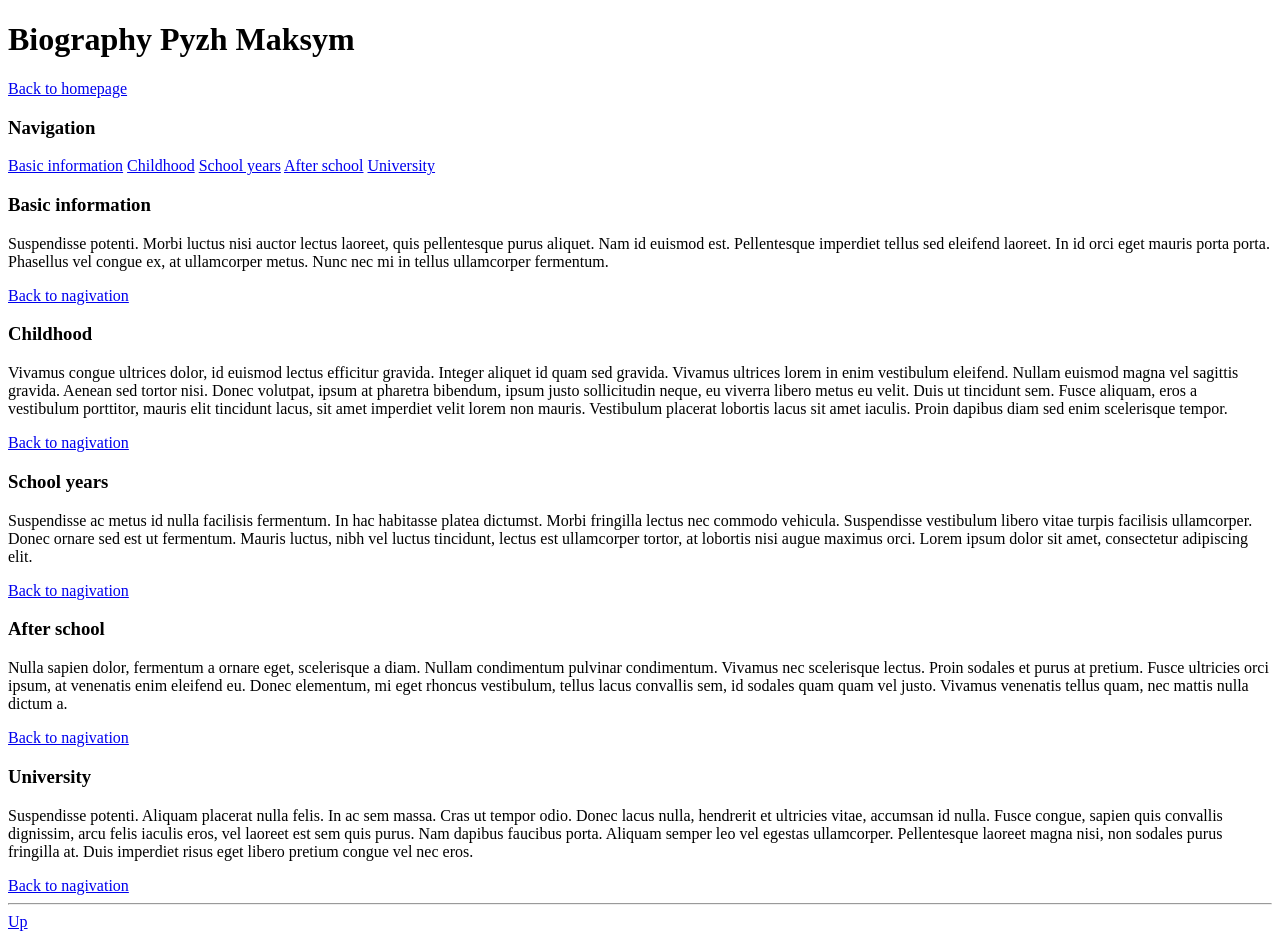
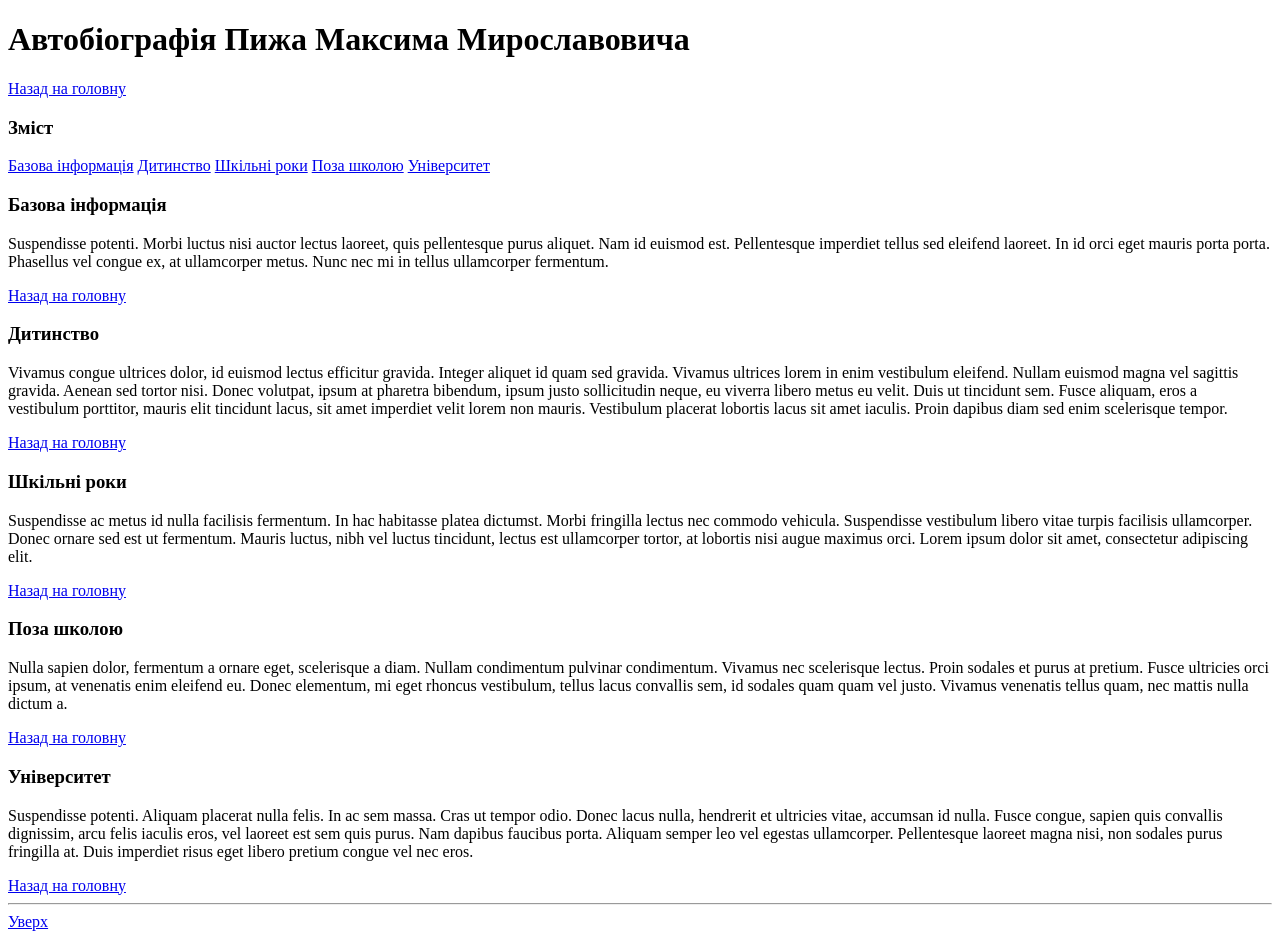
Before and after one commit to MaxPH-pixel/web-learning-university, a plain HTML site: page Laboratory_1/biography.html in a window 1280 px wide. Drawn offline with Linux system fonts and the light colour scheme.

Commit message:
Changed text language to urkainian

```diff
--- a/Laboratory_1/biography.html
+++ b/Laboratory_1/biography.html
@@ -5,28 +5,28 @@
     <title>Biography</title>
 </head>
 <body>
-<h1 id="about">Biography Pyzh Maksym</h1>
-<a href="index.html">Back to homepage</a>
-<h3 id="nav">Navigation</h3>
+<h1 id="about">Автобіографія Пижа Максима Мирославовича</h1>
+<a href="index.html">Назад на головну</a>
+<h3 id="nav">Зміст</h3>
 <nav>
-    <a href="#bi">Basic information</a>
-    <a href="#ch">Childhood</a>
-    <a href="#sy">School years</a>
-    <a href="#af">After school</a>
-    <a href="#us">University</a>
+    <a href="#bi">Базова інформація</a>
+    <a href="#ch">Дитинство</a>
+    <a href="#sy">Шкільні роки</a>
+    <a href="#af">Поза школою</a>
+    <a href="#us">Університет</a>
 </nav>
 <article>
-    <h3 id="bi">Basic information</h3>
+    <h3 id="bi">Базова інформація</h3>
     <p>Suspendisse potenti.
         Morbi luctus nisi auctor lectus laoreet, quis pellentesque purus aliquet. Nam id euismod est.
         Pellentesque imperdiet tellus sed eleifend laoreet. In id orci eget mauris porta porta. Phasellus vel congue ex,
         at ullamcorper metus.
         Nunc nec mi in tellus ullamcorper fermentum.
     </p>
-    <a href="#nav">Back to nagivation</a>
+    <a href="#nav">Назад на головну</a>
 </article>
 <article>
-    <h3 id="ch">Childhood</h3>
+    <h3 id="ch">Дитинство</h3>
     <p>
         Vivamus congue ultrices dolor, id euismod lectus efficitur gravida. Integer aliquet id quam sed gravida. Vivamus
         ultrices lorem in enim vestibulum eleifend.
@@ -35,10 +35,10 @@
         vestibulum porttitor, mauris elit tincidunt lacus, sit amet imperdiet velit lorem non mauris.
         Vestibulum placerat lobortis lacus sit amet iaculis. Proin dapibus diam sed enim scelerisque tempor.
     </p>
-    <a href="#nav">Back to nagivation</a>
+    <a href="#nav">Назад на головну</a>
 </article>
 <article>
-    <h3 id="sy">School years</h3>
+    <h3 id="sy">Шкільні роки</h3>
     <p>
         Suspendisse ac metus id nulla facilisis fermentum.
         In hac habitasse platea dictumst. Morbi fringilla lectus nec commodo vehicula.
@@ -46,10 +46,10 @@
         Mauris luctus, nibh vel luctus tincidunt, lectus est ullamcorper tortor, at lobortis nisi augue maximus orci.
         Lorem ipsum dolor sit amet, consectetur adipiscing elit.
     </p>
-    <a href="#nav">Back to nagivation</a>
+    <a href="#nav">Назад на головну</a>
 </article>
 <article>
-    <h3 id="af">After school</h3>
+    <h3 id="af">Поза школою</h3>
     <p>
         Nulla sapien dolor, fermentum a ornare eget, scelerisque a diam.
         Nullam condimentum pulvinar condimentum. Vivamus nec scelerisque lectus.
@@ -58,10 +58,10 @@
         Donec elementum, mi eget rhoncus vestibulum, tellus lacus convallis sem, id sodales quam quam vel justo.
         Vivamus venenatis tellus quam, nec mattis nulla dictum a.
     </p>
-    <a href="#nav">Back to nagivation</a>
+    <a href="#nav">Назад на головну</a>
 </article>
 <article>
-    <h3 id="us">University</h3>
+    <h3 id="us">Університет</h3>
     <p>
         Suspendisse potenti. Aliquam placerat nulla felis.
         In ac sem massa. Cras ut tempor odio. Donec lacus nulla, hendrerit et ultricies vitae, accumsan id nulla.
@@ -70,9 +70,9 @@
         sodales purus fringilla at.
         Duis imperdiet risus eget libero pretium congue vel nec eros.
     </p>
-    <a href="#nav">Back to nagivation</a>
+    <a href="#nav">Назад на головну</a>
 </article>
 <hr>
-<a href="#about">Up</a>
+<a href="#about">Уверх</a>
 </body>
 </html>
```
Also changed, not shown: Laboratory_1/friends.html (+8 -8 lines), Laboratory_1/gallery.html (+7 -7 lines), Laboratory_1/index.html (+10 -5 lines), Laboratory_1/nowadays.html (+5 -5 lines), Laboratory_1/images/photo2.jpg (renamed from Laboratory_1/photo2.jpg).
